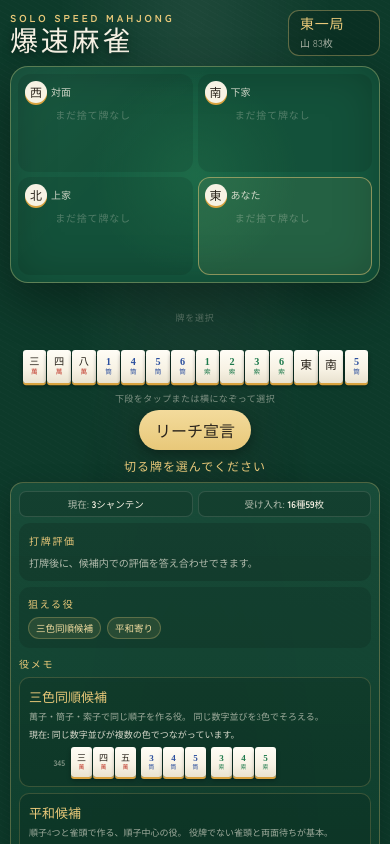
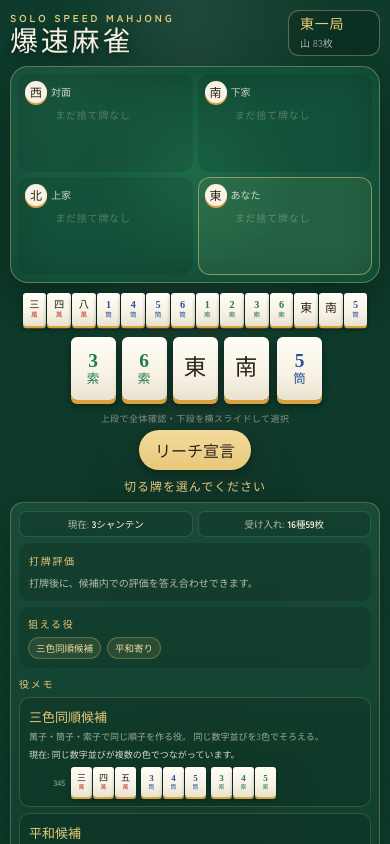
Before and after one commit to HSBL-ko-gyo/HSBL-S800, a React (Vite) app: page / in a window 390 px wide. Shown: the top 844 px of the page. Built offline with nearby package versions, Linux system fonts and the light colour scheme; a web font is replaced by a local one.

Commit message:
Reverse mobile hand overview and control rail

```diff
--- a/src/components/HandView.tsx
+++ b/src/components/HandView.tsx
@@ -37,6 +37,7 @@ export function HandView({
     pointerId: -1,
     startX: 0,
     startY: 0,
+    startTileIndex: -1,
     selectedTileId: null as string | null,
     selectedAtPointerDown: false,
     moved: false,
@@ -48,7 +49,15 @@ export function HandView({
   const drawnTile = tiles.find((tile) => tile.id === drawnTileId)
   const concealed = sortTiles(tiles.filter((tile) => tile.id !== drawnTileId))
   const displayed = drawnTile ? [...concealed, drawnTile] : concealed
-  const selectedTile = displayed.find((tile) => tile.id === selectedTileId)
+  const selectedIndex = displayed.findIndex((tile) => tile.id === selectedTileId)
+  const mobileFocusIndex = selectedIndex >= 0
+    ? selectedIndex
+    : Math.max(0, displayed.length - 1)
+  const mobileWindowStart = Math.max(0, Math.min(
+    mobileFocusIndex - 2,
+    Math.max(0, displayed.length - 5),
+  ))
+  const mobileTiles = displayed.slice(mobileWindowStart, mobileWindowStart + 5)
 
   useEffect(() => {
     setSelectedTileId(null)
@@ -75,21 +84,6 @@ export function HandView({
     onDiscard(tile)
   }
 
-  const tileIdAtX = (clientX: number) => {
-    const slots = [...(handRef.current?.querySelectorAll<HTMLElement>('[data-hand-tile-id]') ?? [])]
-    let nearest: { id: string; distance: number } | null = null
-
-    for (const slot of slots) {
-      const rect = slot.getBoundingClientRect()
-      const distance = Math.abs(clientX - (rect.left + rect.width / 2))
-      if (!nearest || distance < nearest.distance) {
-        nearest = { id: slot.dataset.handTileId ?? '', distance }
-      }
-    }
-
-    return nearest?.id || null
-  }
-
   const handlePointerDown = (event: PointerEvent<HTMLDivElement>) => {
     if (!canDiscard || !window.matchMedia('(max-width: 480px)').matches) return
     if (event.pointerType === 'mouse' && event.button !== 0) return
@@ -97,6 +91,8 @@ export function HandView({
       .closest<HTMLElement>('[data-hand-tile-id]')
       ?.dataset.handTileId
     if (!tileId) return
+    const tileIndex = displayed.findIndex((tile) => tile.id === tileId)
+    if (tileIndex < 0) return
 
     event.preventDefault()
     event.currentTarget.setPointerCapture(event.pointerId)
@@ -104,6 +100,7 @@ export function HandView({
       pointerId: event.pointerId,
       startX: event.clientX,
       startY: event.clientY,
+      startTileIndex: tileIndex,
       selectedTileId: tileId,
       selectedAtPointerDown: selectedTileId === tileId,
       moved: false,
@@ -129,7 +126,12 @@ export function HandView({
     if (upwardDistance >= 10) gesture.verticalLocked = true
 
     if (!gesture.verticalLocked) {
-      const hoveredTileId = tileIdAtX(event.clientX)
+      const horizontalDistance = event.clientX - gesture.startX
+      const targetIndex = Math.max(0, Math.min(
+        displayed.length - 1,
+        gesture.startTileIndex + Math.round(horizontalDistance / 42),
+      ))
+      const hoveredTileId = displayed[targetIndex]?.id
       if (hoveredTileId && hoveredTileId !== gesture.selectedTileId) {
         gesture.selectedTileId = hoveredTileId
         gesture.selectedAtPointerDown = false
@@ -196,20 +198,26 @@ export function HandView({
       aria-label="あなたの手牌"
       style={{ '--selected-lift': `${selectedLift}px` } as CSSProperties}
     >
-      <div className={`hand-selection-preview ${selectedTile ? 'has-selection' : ''}`} aria-live="polite">
-        {selectedTile
-          ? <TileView tile={selectedTile} usage="hand" className="hand-preview-tile" />
-          : <span className="hand-preview-placeholder">牌を選択</span>}
+      <div className="mobile-hand-overview" aria-label="手牌全体">
+        {displayed.map((tile) => (
+          <span className="mobile-overview-slot" key={`overview-${tile.id}`}>
+            <TileView
+              tile={tile}
+              usage="hand"
+              className={tile.id === selectedTileId ? 'overview-selected' : ''}
+            />
+          </span>
+        ))}
       </div>
       <div
-        className={`hand ${canDiscard ? 'is-active' : ''}`}
+        className={`hand mobile-hand-rail ${canDiscard ? 'is-active' : ''}`}
         ref={handRef}
         onPointerDown={handlePointerDown}
         onPointerMove={handlePointerMove}
         onPointerUp={finishGesture}
         onPointerCancel={cancelGesture}
       >
-        {displayed.map((tile) => (
+        {mobileTiles.map((tile) => (
           <span className="hand-tile-slot" data-hand-tile-id={tile.id} key={tile.id}>
             <TileView
               tile={tile}
@@ -225,10 +233,24 @@ export function HandView({
           </span>
         ))}
       </div>
+      <div className={`hand desktop-hand ${canDiscard ? 'is-active' : ''}`}>
+        {displayed.map((tile) => (
+          <span className="hand-tile-slot" key={`desktop-${tile.id}`}>
+            <TileView
+              tile={tile}
+              usage="hand"
+              className={tile.id === drawnTileId ? 'drawn' : ''}
+              visualState={canDiscard ? undefined : 'static'}
+              disabled={!canDiscard}
+              onClick={canDiscard ? handleTileClick : undefined}
+            />
+          </span>
+        ))}
+      </div>
       <span className="hand-scroll-hint">
         {selectedTileId
-          ? '下段を横になぞって選択・上スワイプ または ダブルタップで打牌'
-          : '下段をタップまたは横になぞって選択'}
+          ? '下段を横スライドで選択・上スワイプ または ダブルタップで打牌'
+          : '上段で全体確認・下段を横スライドして選択'}
       </span>
       {(canTsumo || canRon || showRiichiButton) && (
         <div className="hand-action-buttons">
--- a/src/styles.css
+++ b/src/styles.css
@@ -232,7 +232,8 @@ h1 {
   text-align: center;
 }
 
-.hand-selection-preview { display: none; }
+.mobile-hand-overview,
+.hand.mobile-hand-rail { display: none; }
 
 .hand {
   display: flex;
@@ -971,60 +972,64 @@ h1 {
   }
   .app-footer a { font-size: 11px; }
   .hand-zone { margin-top: 7px; }
-  .hand-selection-preview {
+  .desktop-hand { display: none; }
+  .mobile-hand-overview {
     display: flex;
-    height: 56px;
-    align-items: flex-end;
+    min-height: 40px;
+    align-items: center;
     justify-content: center;
+    gap: 1px;
+    padding: 3px 5px 6px;
     pointer-events: none;
   }
-  .hand-selection-preview .hand-preview-tile {
-    --tile-width: 39px;
-    z-index: 12;
-    transform: translateY(calc(var(--selected-lift, 0px) * -1));
-    box-shadow: 0 4px 0 var(--amber), 0 0 0 2px var(--gold), 0 10px 18px rgba(0, 0, 0, .55);
-    transition: transform .04s linear;
+  .mobile-overview-slot {
+    display: flex;
+    width: calc((100vw - 58px) / 14);
+    flex: 0 0 calc((100vw - 58px) / 14);
+    justify-content: center;
   }
-  .hand-preview-placeholder {
-    align-self: center;
-    color: rgba(247, 242, 228, .3);
-    font-size: 9px;
-    letter-spacing: .08em;
+  .mobile-hand-overview .tile.hand {
+    --tile-width: calc((100vw - 58px) / 14);
   }
-  .hand {
-    min-height: 44px;
+  .mobile-hand-overview .tile.overview-selected {
+    box-shadow: 0 calc(var(--tile-width) * .09) 0 var(--amber), 0 0 0 1px var(--gold), 0 calc(var(--tile-width) * .13) calc(var(--tile-width) * .18) rgba(0, 0, 0, .45);
+  }
+  .hand.mobile-hand-rail {
+    display: flex;
+    width: min(310px, calc(100vw - 34px));
+    min-height: 70px;
+    margin: 0 auto;
     justify-content: center;
-    gap: 1px;
-    padding: 4px 5px 8px;
+    gap: 6px;
+    padding: 5px 8px 11px;
     overflow: visible;
     touch-action: none;
   }
-  .hand-tile-slot {
+  .mobile-hand-rail .hand-tile-slot {
     display: flex;
-    width: calc((100vw - 58px) / 14);
-    flex: 0 0 calc((100vw - 58px) / 14);
+    width: 45px;
+    flex: 0 0 45px;
     align-self: flex-end;
     justify-content: center;
   }
-  .hand .tile.hand {
-    --tile-width: calc((100vw - 58px) / 14);
+  .mobile-hand-rail .tile.hand {
+    --tile-width: 45px;
     z-index: 1;
   }
-  .hand .tile.hand:not(.selected):hover,
-  .hand .tile.hand:not(.selected):active {
+  .mobile-hand-rail .tile.hand:not(.selected):hover,
+  .mobile-hand-rail .tile.hand:not(.selected):active {
     transform: none;
     box-shadow: 0 calc(var(--tile-width) * .09) 0 var(--amber), 0 calc(var(--tile-width) * .13) calc(var(--tile-width) * .18) rgba(0, 0, 0, .45);
   }
-  .hand .tile.drawn { margin-left: 2px; }
-  .hand .tile.selected {
+  .mobile-hand-rail .tile.selected {
     z-index: 10;
-    transform: none;
+    transform: translateY(calc(var(--selected-lift, 0px) * -1));
     box-shadow: 0 calc(var(--tile-width) * .09) 0 var(--amber), 0 0 0 2px var(--gold), 0 calc(var(--tile-width) * .13) calc(var(--tile-width) * .18) rgba(0, 0, 0, .45);
-    transition: box-shadow .08s, opacity .12s;
+    transition: transform .04s linear, box-shadow .08s, opacity .12s;
   }
-  .hand .tile.selected:hover,
-  .hand .tile.selected:active {
-    transform: none;
+  .mobile-hand-rail .tile.selected:hover,
+  .mobile-hand-rail .tile.selected:active {
+    transform: translateY(calc(var(--selected-lift, 0px) * -1));
   }
   .hand-scroll-hint {
     display: block;
```
Also changed, not shown: 1 other file (tests, documents, lock files or other folders).
